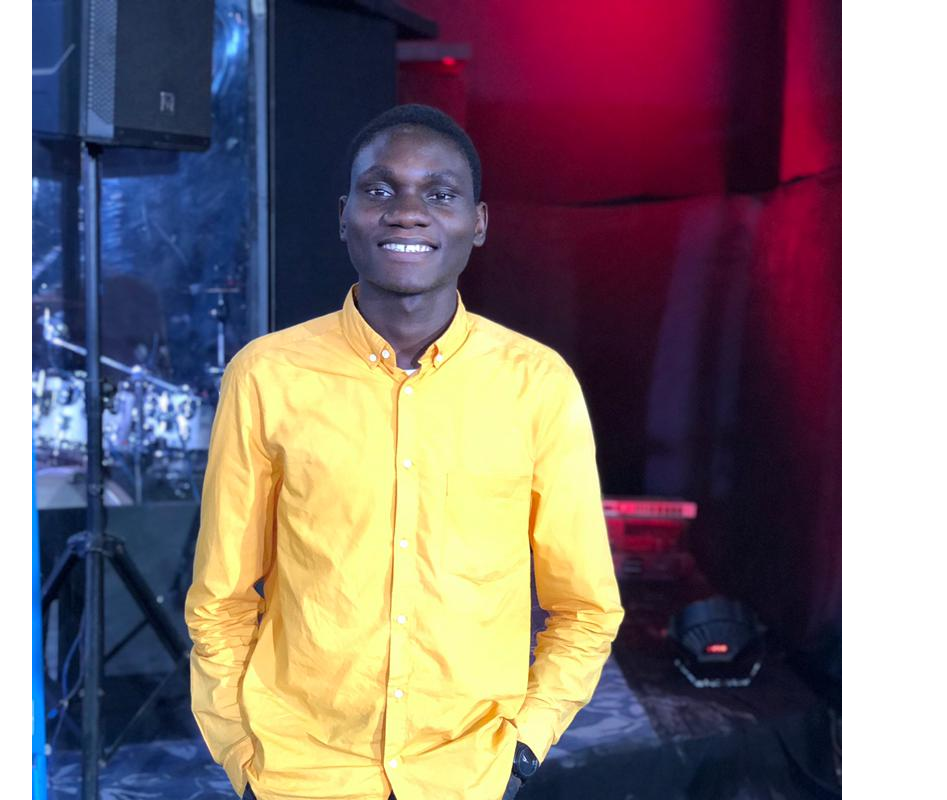
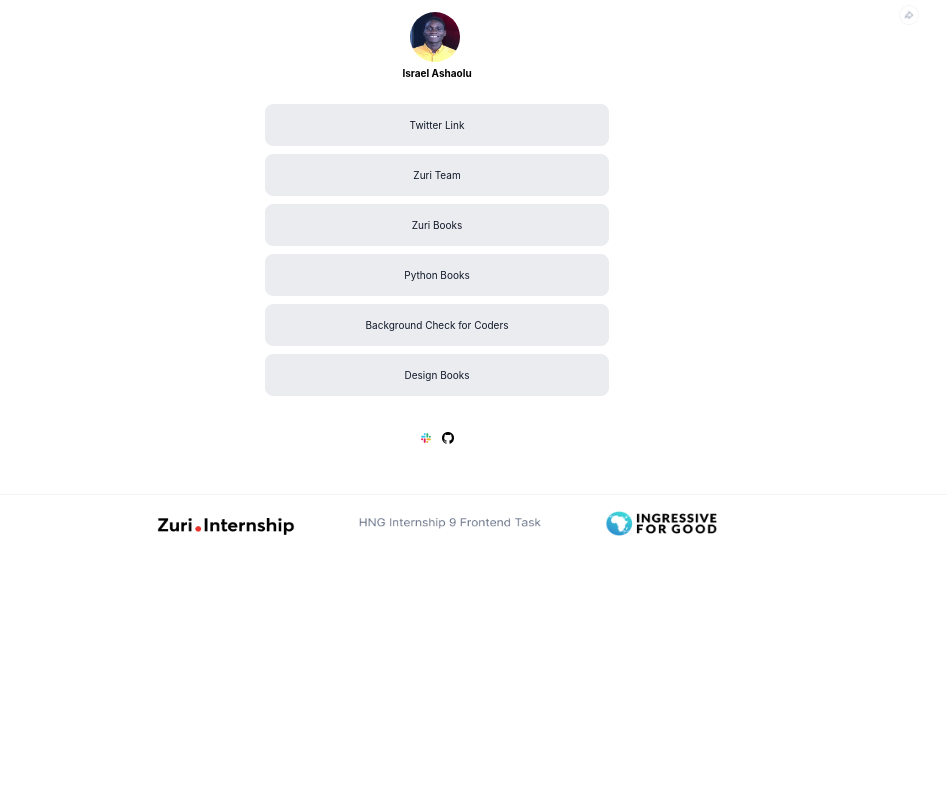
Before and after one commit to Arkorede/linktree-task, a React (Create React App) app: page / in a window 1280 px wide. Shown: the top 800 px of the page, without its empty margins (203-1150 px from the left). Built offline with nearby package versions, Linux system fonts and the light colour scheme.

Commit message:
Add CSS styling

```diff
--- a/public/index.html
+++ b/public/index.html
@@ -15,6 +15,12 @@
       user's mobile device or desktop. See https://developers.google.com/web/fundamentals/web-app-manifest/
     -->
     <link rel="manifest" href="%PUBLIC_URL%/manifest.json" />
+    <link rel="preconnect" href="https://fonts.googleapis.com" />
+    <link rel="preconnect" href="https://fonts.gstatic.com" crossorigin />
+    <link
+      href="https://fonts.googleapis.com/css2?family=Inter:wght@400;500;600;700&display=swap"
+      rel="stylesheet"
+    />
     <!--
       Notice the use of %PUBLIC_URL% in the tags above.
       It will be replaced with the URL of the `public` folder during the build.
@@ -39,5 +45,13 @@
       To begin the development, run `npm start` or `yarn start`.
       To create a production bundle, use `npm run build` or `yarn build`.
     -->
+    <script
+      type="module"
+      src="https://unpkg.com/ionicons@5.5.2/dist/ionicons/ionicons.esm.js"
+    ></script>
+    <script
+      nomodule
+      src="https://unpkg.com/ionicons@5.5.2/dist/ionicons/ionicons.js"
+    ></script>
   </body>
 </html>
--- a/src/App.css
+++ b/src/App.css
@@ -1,38 +1,168 @@
-.App {
-  text-align: center;
+* {
+  padding: 0;
+  margin: 0;
+  box-sizing: border-box;
 }
 
-.App-logo {
-  height: 40vmin;
-  pointer-events: none;
+html {
+  /* Percentage of user's browser font-size setting */
+  font-size: 62.5%;
 }
 
-@media (prefers-reduced-motion: no-preference) {
-  .App-logo {
-    animation: App-logo-spin infinite 20s linear;
-  }
+/* HEADER COMPONENT */
+.App {
+  position: relative;
+  margin: 0 auto;
+  background: #ffffff;
+
+  display: flex;
+  justify-content: center;
+  align-items: center;
+  flex-direction: column;
 }
 
-.App-header {
-  background-color: #282c34;
-  min-height: 100vh;
+#profile__img {
+  position: relative;
+  text-align: center;
+  display: block;
+  width: 100%;
+  margin-top: 1.2rem;
+  margin-left: 0.8rem;
+  width: 5rem;
+  height: 5rem;
+  border-radius: 50%;
+}
+
+#twitter {
+  width: 100%;
+  font-weight: 700;
+  text-align: center;
+  margin-top: 0.5rem;
+}
+
+#slack {
+  display: none;
+}
+
+.btn-share {
+  position: absolute;
+  width: 2rem;
+  height: 2rem;
+  right: 15.8rem;
+  top: 0.5rem;
+}
+
+/* CONTENT COMPONENT */
+.text-links {
+  margin-top: 2.5rem;
   display: flex;
   flex-direction: column;
-  align-items: center;
-  justify-content: center;
-  font-size: calc(10px + 2vmin);
-  color: white;
+  gap: 0.8rem;
 }
 
-.App-link {
-  color: #61dafb;
+.text-link {
+  text-align: center;
+  text-decoration: none;
+  background: #eaecf0;
+  border: 1px solid #eaecf0;
+  border-radius: 8px;
+  padding: 1.4rem 10rem;
 }
 
-@keyframes App-logo-spin {
-  from {
-    transform: rotate(0deg);
-  }
-  to {
-    transform: rotate(360deg);
-  }
+.text-link:link {
+  color: #101828;
 }
+.text-link:visited {
+  color: #101828;
+}
+.text-link:hover {
+  background: #d0d5dd;
+}
+.text-link:active {
+  color: #101828;
+}
+
+.social-link {
+  display: flex;
+  gap: 1rem;
+  justify-content: center;
+  align-items: center;
+}
+
+.social-link a img {
+  width: 1.2rem;
+  height: 1.2rem;
+}
+
+/* FOOTER COMPONENT */
+.footer {
+  display: flex;
+  justify-content: center;
+  align-items: center;
+  gap: 6.4rem;
+  padding: 1.6rem 1.4rem;
+  width: 100%;
+  border-top: 1px solid #f1f3f5;
+}
+
+.zuri__logo {
+  width: 13.8rem;
+  height: 2.2rem;
+}
+
+.footer__text {
+  width: 18.2rem;
+  height: 1.1rem;
+}
+
+.ingressive__logo {
+  width: 11.2rem;
+  height: 2.5rem;
+}
+
+/* .img-wrapper img.img-hover {
+  position: absolute;
+  top: 0;
+  right: 0;
+  left: 0;
+  bottom: 0;
+  object-fit: contain;
+  opacity: 0;
+  transition: opacity 0.2s;
+}
+
+.img-wrapper:hover img.image-hover {
+  opacity: 1;
+} */
+
+/* .img-wrapper > #profile__img {
+  display: block;
+  width: 100%;
+  aspect-ratio: 1 / 1;
+  object-fit: cover;
+  object-position: center;
+}
+
+.img-wrapper > .content {
+  position: absolute;
+  inset: 0;
+  color: #fff;
+  width: 2rem;
+  height: 1.9rem;
+  top: 3rem;
+  left: 1.5rem;
+  background: rgba(255, 255, 255, 0.4);
+}
+
+.img-wrapper > #profile__img,
+.img-wrapper > .content {
+  transition: 200ms ease-in-out;
+}
+
+.img-wrapper > .content.fade {
+  opacity: 0;
+}
+
+.img-wrapper:hover > .content.fade {
+  opacity: 1;
+} */
--- a/src/Components/Content.js
+++ b/src/Components/Content.js
@@ -4,26 +4,30 @@
 
 function Content() {
   return <section>
-    <a href="https://twitter.com/IsraelAshaolu" id="twitter__link">Twitter Link</a>
-    <a href="https://training.zuri.team/" id="btn__zuri">Zuri Team</a>
-    <a href="https://books.zuri.team/" id="books" title="This is where you find books about design and coding">Zuri Books</a>
-    <a href="https://books.zuri.team/python-for-beginners?ref_id=<arkorede>" id="book__python" title="Buy Python for Beginner😊">Python Books</a>
-    <a href="https://background.zuri.team/" id="pitch" title="Where you pitch a service for doing background checks on coders">Background Check for Coders</a>
-    <a href="https://books.zuri.team/design-rules" id="book__design" title="Where you pitch the free design book offered by Zuri.">Design Books</a>
+    <div className="text-links">
+      <a href="https://twitter.com/IsraelAshaolu" id="twitter__link" className="text-link">Twitter Link</a>
+      <a href="https://training.zuri.team/" id="btn__zuri" className="text-link">Zuri Team</a>
+      <a href="https://books.zuri.team/" id="books" title="This is where you find books about design and coding" className="text-link">Zuri Books</a>
+      <a href="https://books.zuri.team/python-for-beginners?ref_id=<arkorede>" id="book__python" title="Buy Python for Beginner😊" className="text-link">Python Books</a>
+      <a href="https://background.zuri.team/" id="pitch" title="Where you pitch a service for doing background checks on coders" className="text-link">Background Check for Coders</a>
+      <a href="https://books.zuri.team/design-rules" id="book__design" title="Where you pitch the free design book offered by Zuri." className="text-link">Design Books</a>
+    </div>
     <br />
     <br />
     <br />
+    <div className="social-link">
       <a href="https://app.slack.com/client/T042F7V19Q8/D04840ZD28N/rimeto_profile/U047W2MBK9D">
         <img src={slack} alt="Slack logo" />
       </a>
       <a href="https://github.com/Arkorede">
         <img src={Icon} alt="GitHub logo" />
       </a>
+    </div>
     <br />
     <br />
     <br />
     <br />
-  </section>
+  </section >
 }
 
 export default Content;
--- a/src/Components/Footer.js
+++ b/src/Components/Footer.js
@@ -5,9 +5,9 @@
 
 function Footer() {
   return <div className="footer">
-    <img src={zuriInternshipLogo} alt="Zuri Internship logo" />
-    <img src={footerText} alt="HNG Internship 9 Front end task" />
-    <img src={ingressive} alt="Ingressive for good logo" />
+    <img src={zuriInternshipLogo} alt="Zuri Internship logo" className="zuri__logo" />
+    <img src={footerText} alt="HNG Internship 9 Front end task" className="footer__text" />
+    <img src={ingressive} alt="Ingressive for good logo" className="ingressive__logo" />
   </div>
 }
 
--- a/src/Components/Header.js
+++ b/src/Components/Header.js
@@ -1,15 +1,16 @@
 import React from 'react'
 import myImage from './myImage.jpg'
 import shareButton from './shareButton.png'
+// import cameraImage from './cameraImage.png'
 
 function Header() {
   return <div>
-    <header>
+    <div className="header">
       <img src={myImage} id="profile__img" alt="Israel Ashaolu" />
-      <h1 id='twitter'>Israel Ashaolu</h1>
-      <h1 id="slack">Arkorede</h1>
+      <p id='twitter'>Israel Ashaolu</p>
+      <p id="slack">Arkorede</p>
       <img src={shareButton} className="btn-share" alt="A share button" />
-    </header>
+    </div>
   </div >
 }
 
```
Also changed, not shown: src/Components/cameraImage.png (added), src/Components/myImage.jpg. Lines whose indentation alone changed are shown as unchanged.
